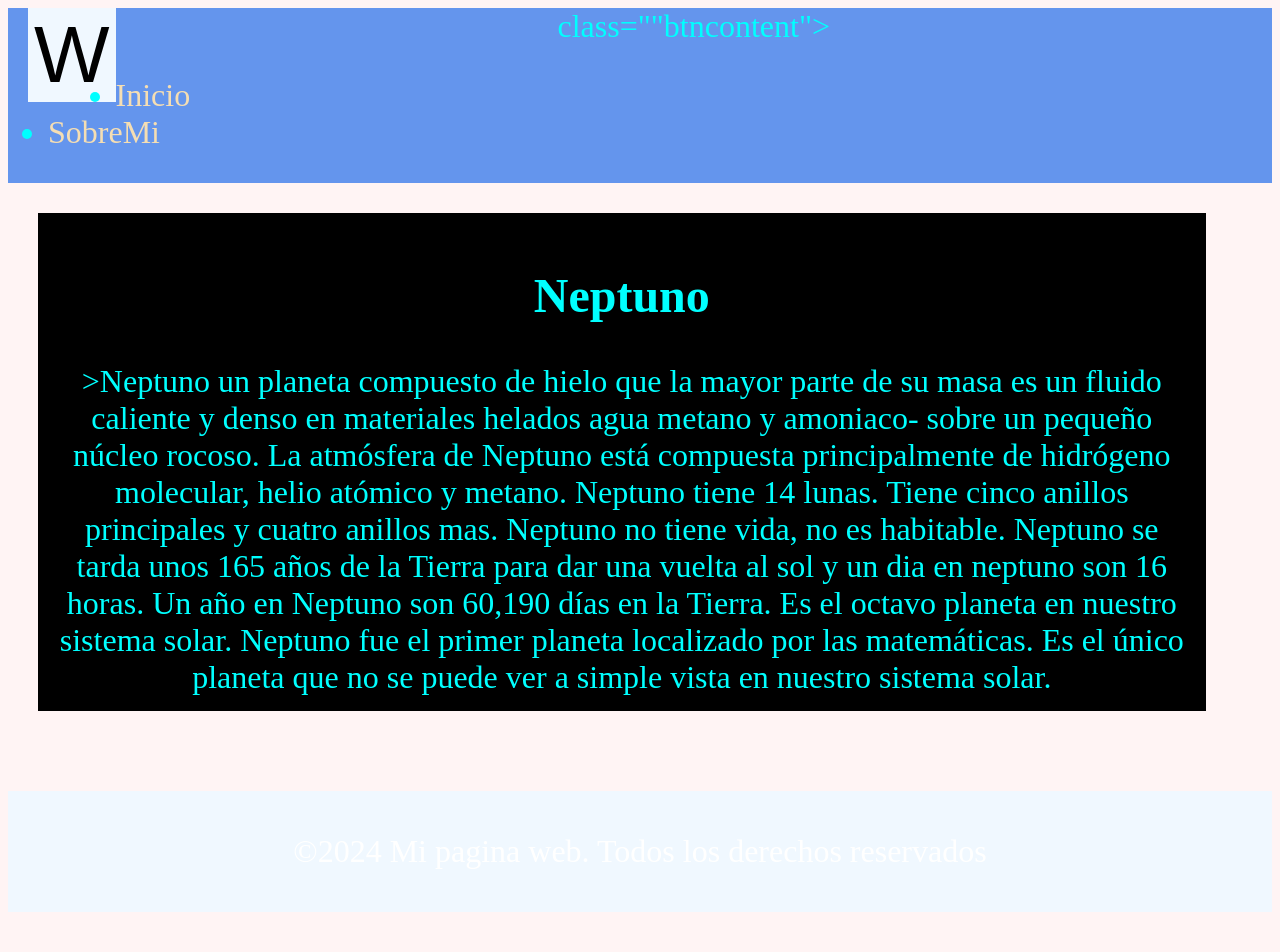
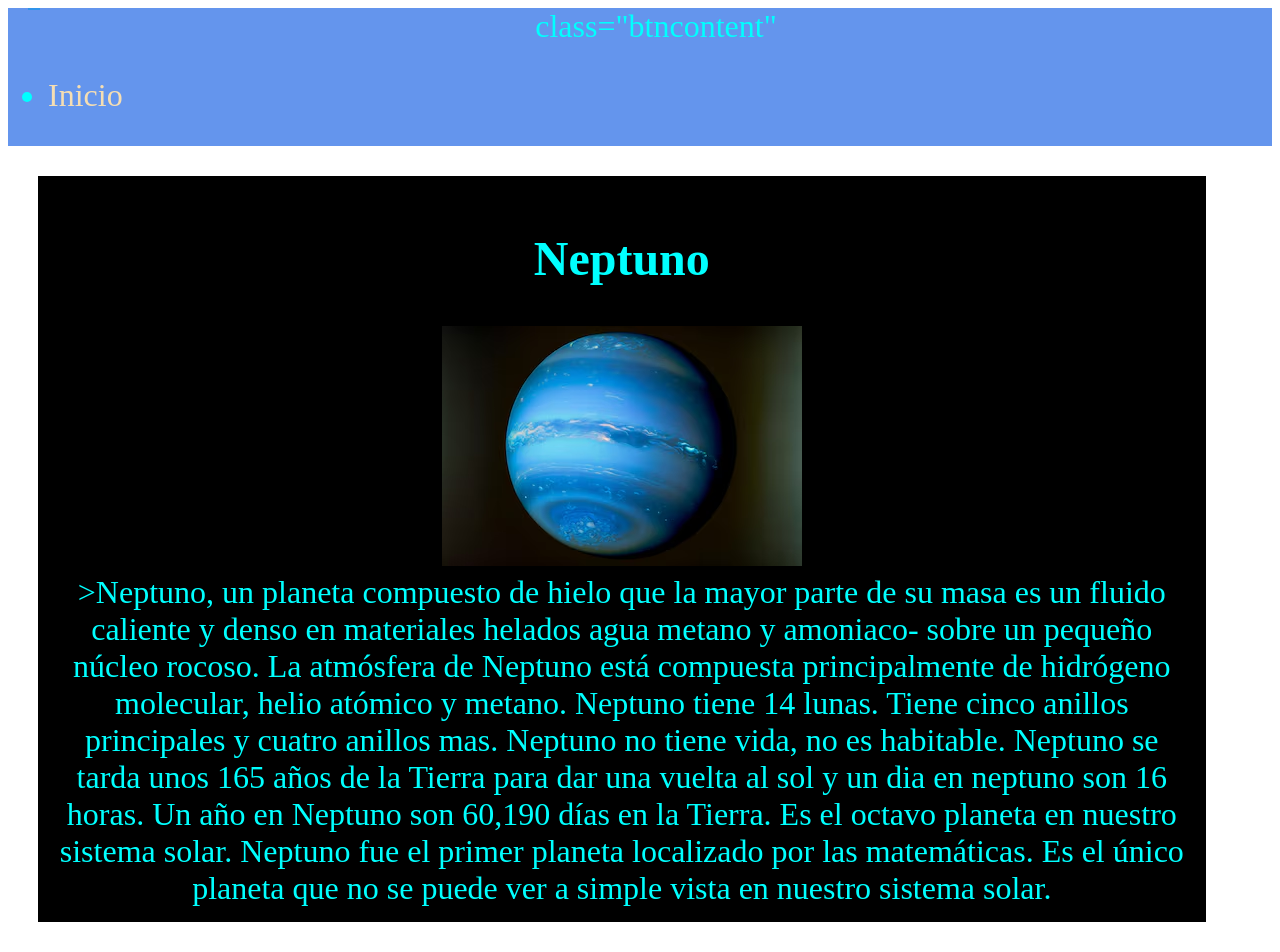
Before and after one commit to Namar122011/Neptuno, a plain HTML site: page astro club folder/index.html in a window 1280 px wide. Shown: the top 952 px of the page. Before the commit the page ends 920 px from the top, so only its background shows below. Drawn offline with Linux system fonts and the light colour scheme; files that its build step writes are made by us from their sources.

Commit message:
Add files via upload

```diff
--- a/astro club folder/index.html
+++ b/astro club folder/index.html
@@ -4,7 +4,7 @@
 <meta charset="UTF-8">
 <meta name="viewport" content="width-device-with, initial scale=1.0">
  <title> Neptuno </title>
-<link rel="stylesheet" href="styles.css">
+<link rel="stylesheet" href="styles.css/styles.css">
 </head>
 <body>
 
@@ -12,20 +12,23 @@
 
     <nav>
         <div class="dropdown">
-            <button class="drop">W</button>
-             </div> class=""btncontent">
+            <button class="drop"></button>
+             </div> class="btncontent"
         <ul>
             <li><a
 href="index.html">Inicio</a></li>
-            <li><a href="sobremi.html">SobreMi</a></li>
+
         </ul>
          </div>
     </nav>
  </header>
  <main>
      <section class="container">
-        <p> <h1 >Neptuno </h1>
-        </p> >Neptuno un planeta compuesto de hielo que la mayor parte de su masa es un fluido caliente
+      <p> <h1 >Neptuno </h1>
+
+        </p>  <img src="neptuno.avif">
+        <div></div>
+             >Neptuno, un planeta compuesto de hielo que la mayor parte de su masa es un fluido caliente
             y denso en materiales helados agua metano y amoniaco- sobre un pequeño núcleo rocoso.
             La atmósfera de Neptuno está compuesta principalmente de hidrógeno molecular, helio atómico y metano.
             Neptuno tiene 14 lunas. Tiene cinco anillos principales y cuatro anillos mas. Neptuno no tiene vida,
@@ -33,13 +36,14 @@ href="index.html">Inicio</a></li>
             son 16 horas. Un año en Neptuno son 60,190 días en la Tierra. Es el octavo planeta en nuestro sistema solar.
             Neptuno fue el primer planeta localizado por las matemáticas. Es el único planeta que no se puede ver a simple vista
             en nuestro sistema solar.</section>
-        <section class="two">
+        <section class="two"></section>
             <p>
-            </p>
+            </p> <img src="Chart de Neptuno.png">
+
         </section>
  </main>
 </body>
-<footer>
-<p> &copy;2024 Mi pagina web. Todos los derechos reservados </p>
+<footer>Naeemah A. Club Astrocode.
+<p> &copy;2025 Mi pagina web. Todos los derechos reservados </p>
 </footer>
 </html>
--- a/astro club folder/styles.css/styles.css
+++ b/astro club folder/styles.css/styles.css
@@ -1,6 +1,6 @@
 
    body{ color: aqua;
-    background-color:rgb(255, 244, 244);
+    background-color:rgb(255, 255, 255);
     font-family:'Times New Roman',Times, serif;
     text-align:center;
     font-size:xx-large;
@@ -8,14 +8,14 @@
 }
 footer{
     color:rgb(255,255,255);
-background-color: aliceblue;
+background-color: rgb(161, 159, 240);
 text-align: center;
 padding: 10px;
 margin-top: 80px;
 position: relative;
 }
 .info{
-    color: rgb(250,38,38);
+    color: rgb(243, 157, 157);
 }
 .container{
     margin: 30px;
@@ -45,7 +45,7 @@ position: relative;
     }
     .dropdown .drop{
         color: black;
-        background-color: aliceblue;
+        background-color: rgb(48, 148, 235);
         border: white;
         text-decoration: none;
         font-size: 80px;
```
Also changed, not shown: astro club folder/Chart de Neptuno.png (added), astro club folder/neptuno.avif (added), 1 other file.
